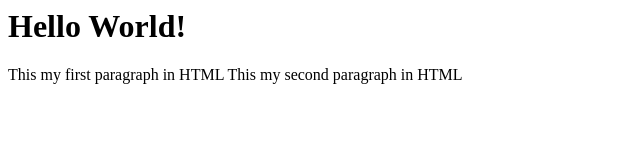
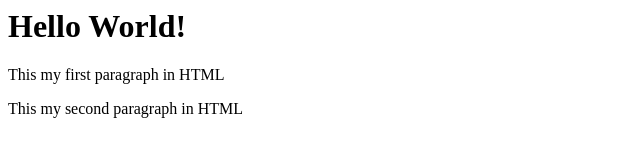
Before and after one commit to drugove-tomsk-drugove-tomsk/hello-world, a plain HTML site: page index.html in a window 1280 px wide. Shown: the whole page, without its empty margins (0-640 px from the left). Drawn offline with Linux system fonts and the light colour scheme.

Commit message:
change p2==>p

```diff
--- a/index.html
+++ b/index.html
@@ -5,6 +5,6 @@
 <body>
    <h1>Hello World!</h1>
    <p1>This my first paragraph in HTML</p1>
-   <p2>This my second paragraph in HTML</p2>
+   <p>This my second paragraph in HTML</p>
 </body>
 </html>
```
